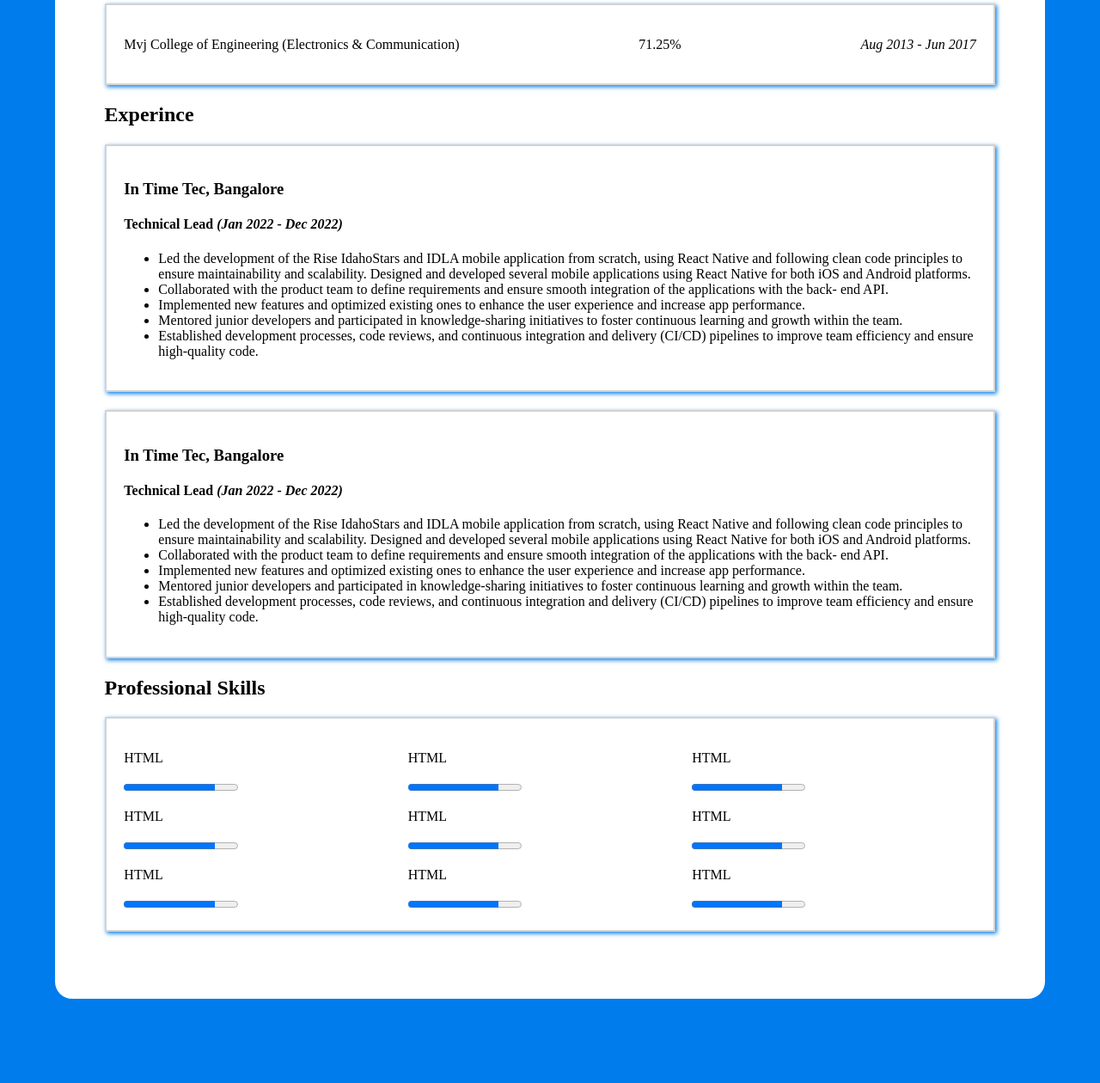
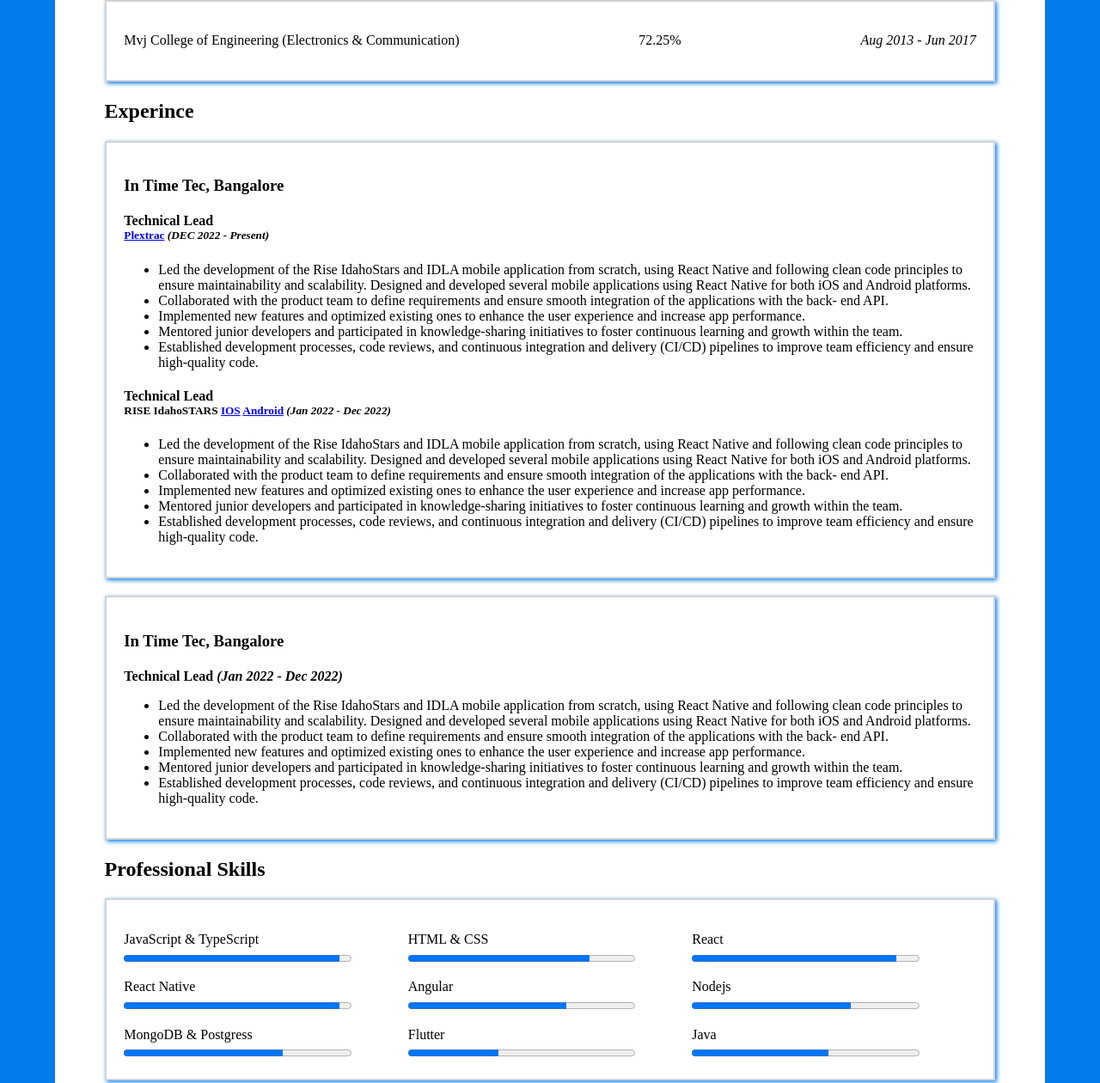
Before and after one commit to SachinShapur/portfolio, a plain HTML site: page index.html in a window 1280 px wide. Shown: the part 590-1850 px from the top of the page at 86% size. Before the commit the page ends 1816 px from the top, so only its background shows below. Drawn offline with Linux system fonts and the light colour scheme.

Commit message:
added experince block

```diff
--- a/index.html
+++ b/index.html
@@ -32,6 +32,20 @@
             sachin.shapur@gmail.com
           </div>
           <div>
+            <i class="fa-brands fa-github fa-lg" style="color: #007ced"></i
+            ><a href="https://github.com/SachinShapur" target="_blank"
+              >Github</a
+            >
+          </div>
+          <div>
+            <i class="fa-brands fa-linkedin-in fa-lg" style="color: #007ced"></i
+            ><a
+              href="https://in.linkedin.com/in/sachin-shapur-2bbb92155?trk=people-guest_people_search-card"
+              target="_blank"
+              >Linkedin</a
+            >
+          </div>
+          <div>
             <i class="fa-solid fa-location-dot fa-lg" style="color: #007ced"></i
             >Bangalore
           </div>
@@ -43,19 +57,15 @@
           <h3 id="role">Frontend-developer</h3>
           <h1 id="name">Sachin Shapur</h1>
           <p>
-            Experienced mobile developer with a strong focus on writing clean,
-            efficient, and maintainable code using Flutter and React. Highly
-            skilled in software development best practices, including agile
-            methodologies and test-driven development. Demonstrated ability to
-            design and develop high-quality mobile applications that meet user
-            requirements and exceed expectations. Committed to continuous
-            learning and professional growth in the ever-evolving field of
-            mobile development.
+            Experienced mobile and web app developer with a strong focus on
+            writing clean, efficient, and maintainable code using React and
+            React Native. Highly skilled in software development best practices,
+            including agile methodologies and test-driven development.
+            Demonstrated ability to design and develop high-quality mobile and
+            web applications that meet user requirements and exceed
+            expectations. Committed to continuous learning and professional
+            growth in the ever-evolving field of mobile and web app development.
           </p>
-          <div>
-            <div>Download CV</div>
-            <div>Contact</div>
-          </div>
         </div>
       </div>
       <div id="lowercontainer">
@@ -64,14 +74,63 @@
           <div id="college" class="boxshadow">
             <p>Mvj College of Engineering (Electronics & Communication)</p>
 
-            <p>71.25%</p>
+            <p>72.25%</p>
             <i>Aug 2013 - Jun 2017</i>
           </div>
         </div>
         <h2>Experince</h2>
         <div id="project" class="boxshadow">
           <h3>In Time Tec, Bangalore</h3>
-          <h4>Technical Lead <i>(Jan 2022 - Dec 2022)</i></h4>
+          <h4>Technical Lead</h4>
+          <h5>
+            <a href="https://stable-rc.qa.plextrac.ninja/login" target="_blank"
+              >Plextrac</a
+            >
+            <i>(DEC 2022 - Present)</i>
+          </h5>
+          <ul>
+            <li>
+              Led the development of the Rise IdahoStars and IDLA mobile
+              application from scratch, using React Native and following clean
+              code principles to ensure maintainability and scalability.
+              Designed and developed several mobile applications using React
+              Native for both iOS and Android platforms.
+            </li>
+            <li>
+              Collaborated with the product team to define requirements and
+              ensure smooth integration of the applications with the back- end
+              API.
+            </li>
+            <li>
+              Implemented new features and optimized existing ones to enhance
+              the user experience and increase app performance.
+            </li>
+            <li>
+              Mentored junior developers and participated in knowledge-sharing
+              initiatives to foster continuous learning and growth within the
+              team.
+            </li>
+            <li>
+              Established development processes, code reviews, and continuous
+              integration and delivery (CI/CD) pipelines to improve team
+              efficiency and ensure high-quality code.
+            </li>
+          </ul>
+          <h4>Technical Lead</h4>
+          <h5>
+            RISE IdahoSTARS
+            <a
+              href="https://apps.apple.com/in/app/rise-idahostars/id1658133316"
+              target="_blank"
+              >IOS</a
+            >
+            <a
+              href="https://play.google.com/store/apps/details?id=org.riseidahostars&hl=en_IN&gl=US"
+              target="_blank"
+              >Android</a
+            >
+            <i>(Jan 2022 - Dec 2022)</i>
+          </h5>
           <ul>
             <li>
               Led the development of the Rise IdahoStars and IDLA mobile
@@ -137,44 +196,44 @@
         <div class="boxshadow">
           <div id="skillrow">
             <div style="width: 100%">
-              <p>HTML</p>
+              <p>JavaScript & TypeScript</p>
+              <progress id="file" value="95" max="100"></progress>
+            </div>
+            <div style="width: 100%">
+              <p>HTML & CSS</p>
               <progress id="file" value="80" max="100"></progress>
             </div>
             <div style="width: 100%">
-              <p>HTML</p>
-              <progress id="file" value="80" max="100"></progress>
-            </div>
-            <div style="width: 100%">
-              <p>HTML</p>
-              <progress id="file" value="80" max="100"></progress>
+              <p>React</p>
+              <progress id="file" value="90" max="100"></progress>
             </div>
           </div>
           <div id="skillrow">
             <div style="width: 100%">
-              <p>HTML</p>
-              <progress id="file" value="80" max="100"></progress>
+              <p>React Native</p>
+              <progress id="file" value="95" max="100"></progress>
             </div>
             <div style="width: 100%">
-              <p>HTML</p>
-              <progress id="file" value="80" max="100"></progress>
+              <p>Angular</p>
+              <progress id="file" value="70" max="100"></progress>
             </div>
             <div style="width: 100%">
-              <p>HTML</p>
-              <progress id="file" value="80" max="100"></progress>
+              <p>Nodejs</p>
+              <progress id="file" value="70" max="100"></progress>
             </div>
           </div>
           <div id="skillrow">
             <div style="width: 100%">
-              <p>HTML</p>
-              <progress id="file" value="80" max="100"></progress>
+              <p>MongoDB & Postgress</p>
+              <progress id="file" value="70" max="100"></progress>
             </div>
             <div style="width: 100%">
-              <p>HTML</p>
-              <progress id="file" value="80" max="100"></progress>
+              <p>Flutter</p>
+              <progress id="file" value="40" max="100"></progress>
             </div>
             <div style="width: 100%">
-              <p>HTML</p>
-              <progress id="file" value="80" max="100"></progress>
+              <p>Java</p>
+              <progress id="file" value="60" max="100"></progress>
             </div>
           </div>
         </div>
--- a/style.css
+++ b/style.css
@@ -44,10 +44,11 @@ body {
 #photo {
   width: 20%;
   height: 200px;
-  margin: 2%;
-  background-image: url("profile.webp");
+  margin: 4%;
+  background-image: url("profile.JPG");
   background-size: cover;
   border-radius: 50%;
+  box-shadow: 5px 5px 10px #007ced;
 }
 
 #intro p {
@@ -93,7 +94,12 @@ body {
   align-items: center;
 }
 
-#project {
+#project h4 {
+  margin-block-end: 0%;
+}
+
+#project h5 {
+  margin-block-start: 0%;
 }
 
 .boxshadow {
@@ -109,9 +115,12 @@ body {
   display: flex;
   justify-content: space-evenly;
 }
+#skillrow p {
+  margin-block-end: 1%;
+}
 
 progress {
-  width: 40%;
+  width: 80%;
 }
 
 progress::-webkit-progress-value {
```
Also changed, not shown: profile.JPG (added), profile.webp (deleted).
